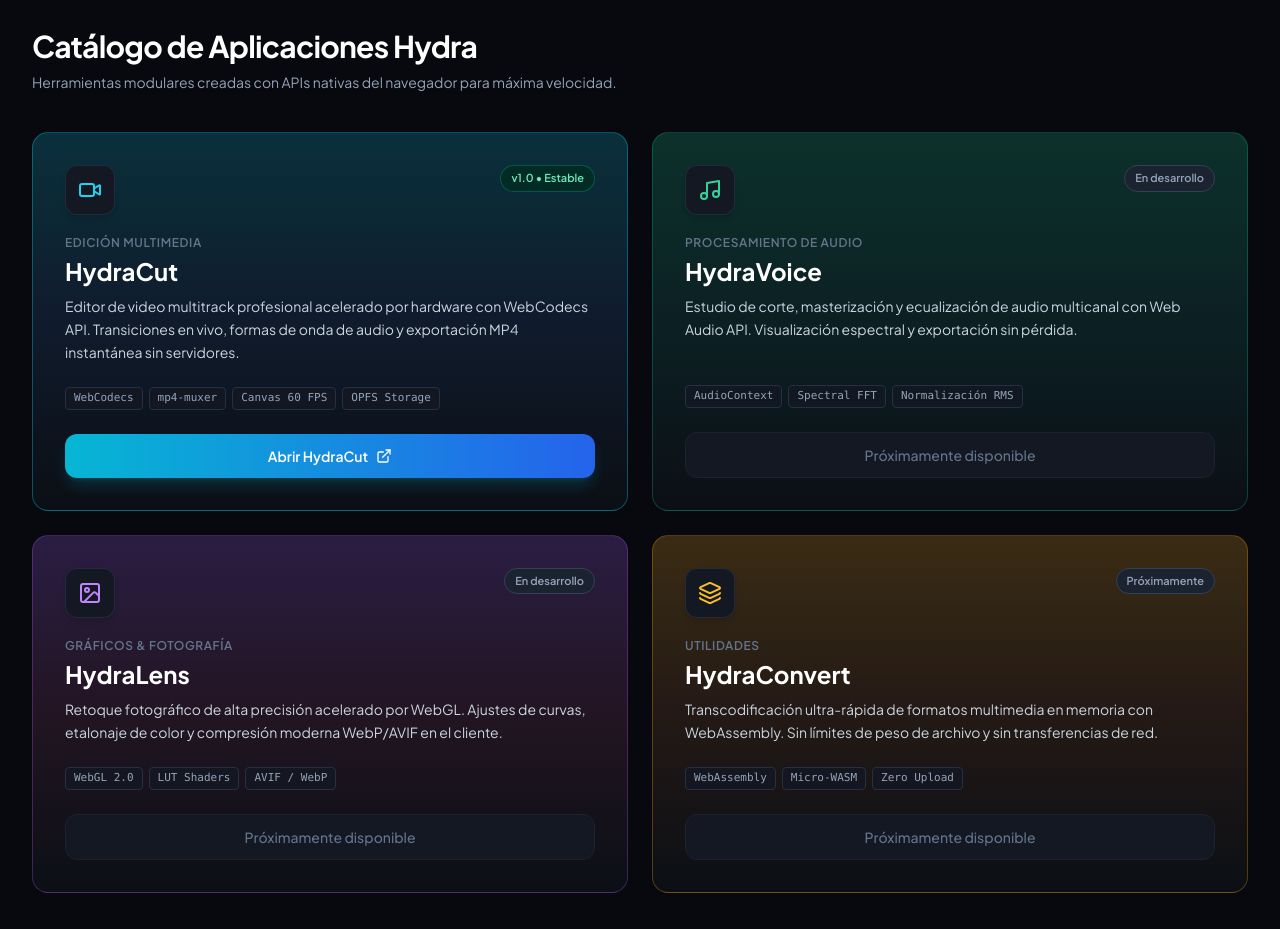
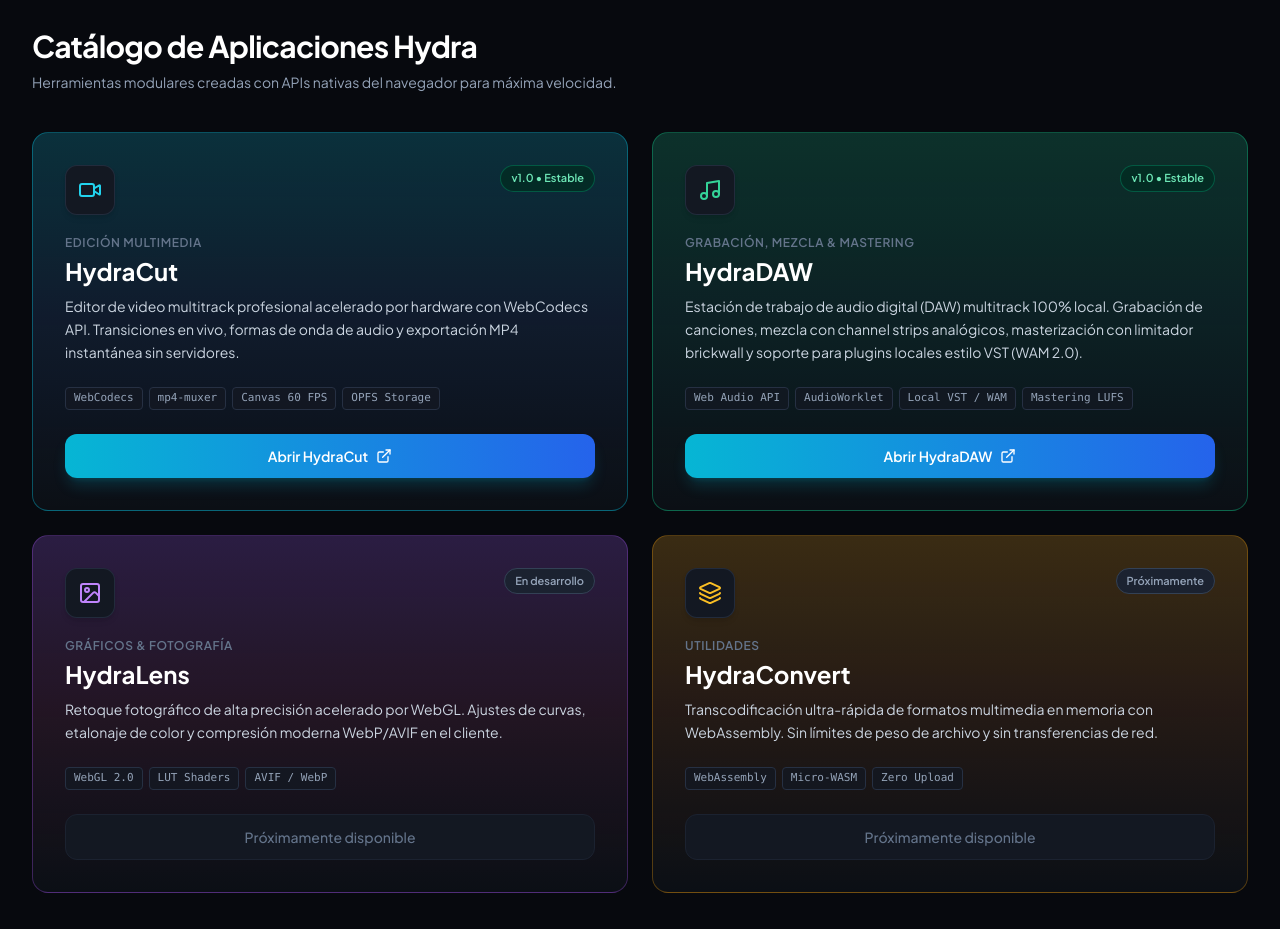
Before and after one commit to juanpimg/hydraapps, a React (Vite) app: page / in a window 1280 px wide. Shown: the part 820-1749 px from the top of the page. Built offline with nearby package versions, Linux system fonts and the light colour scheme.

Commit message:
feat: redirecciones a HydraCut y HydraDAW en Pages
- HydraCut -> https://hydracut.pages.dev/
- HydraDAW (sustituye placeholder HydraVoice) -> https://hydradaw.pages.dev/
- Mantiene fallback localhost en dev (5173/5175)
- Enlaces externos con target _blank

```diff
--- a/src/App.tsx
+++ b/src/App.tsx
@@ -29,9 +29,9 @@ interface AppItem {
 }
 
 export default function App() {
-  const editorUrl = typeof window !== 'undefined' && window.location.port === '5174'
-    ? 'http://localhost:5173'
-    : './editor/';
+  const isDev = typeof window !== 'undefined' && window.location.port === '5174';
+  const editorUrl = isDev ? 'http://localhost:5173' : 'https://hydracut.pages.dev/';
+  const dawUrl = isDev ? 'http://localhost:5175' : 'https://hydradaw.pages.dev/';
 
   const apps: AppItem[] = [
     {
@@ -48,16 +48,16 @@ export default function App() {
       gradient: 'from-cyan-500/20 via-blue-500/10 to-transparent',
     },
     {
-      id: 'hydra-voice',
-      name: 'HydraVoice',
-      badge: 'En desarrollo',
-      status: 'coming_soon',
-      category: 'Procesamiento de Audio',
-      description: 'Estudio de corte, masterización y ecualización de audio multicanal con Web Audio API. Visualización espectral y exportación sin pérdida.',
+      id: 'hydra-daw',
+      name: 'HydraDAW',
+      badge: 'v1.0 • Estable',
+      status: 'live',
+      category: 'Grabación, Mezcla & Mastering',
+      description: 'Estación de trabajo de audio digital (DAW) multitrack 100% local. Grabación de canciones, mezcla con channel strips analógicos, masterización con limitador brickwall y soporte para plugins locales estilo VST (WAM 2.0).',
       icon: <Music className="w-6 h-6 text-emerald-400" />,
-      tags: ['AudioContext', 'Spectral FFT', 'Normalización RMS'],
-      launchUrl: '#',
-      accentColor: 'border-emerald-500/30 hover:border-emerald-400/60',
+      tags: ['Web Audio API', 'AudioWorklet', 'Local VST / WAM', 'Mastering LUFS'],
+      launchUrl: dawUrl,
+      accentColor: 'border-emerald-500/40 hover:border-emerald-400',
       gradient: 'from-emerald-500/20 via-teal-500/10 to-transparent',
     },
     {
@@ -130,6 +130,8 @@ export default function App() {
             </a>
             <a
               href={editorUrl}
+              target="_blank"
+              rel="noopener noreferrer"
               className="inline-flex items-center gap-2 px-4 py-2 rounded-lg bg-gradient-to-r from-cyan-500 to-blue-600 hover:from-cyan-400 hover:to-blue-500 text-white text-xs font-semibold shadow-lg shadow-cyan-500/20 transition hover:shadow-cyan-500/30"
             >
               <span>Lanzar HydraCut</span>
@@ -162,6 +164,8 @@ export default function App() {
           <div className="flex flex-col sm:flex-row items-center justify-center gap-4">
             <a
               href={editorUrl}
+              target="_blank"
+              rel="noopener noreferrer"
               className="w-full sm:w-auto inline-flex items-center justify-center gap-2.5 px-6 py-3.5 rounded-xl bg-gradient-to-r from-cyan-500 via-blue-600 to-indigo-600 hover:from-cyan-400 hover:to-blue-500 text-white font-semibold text-sm shadow-xl shadow-cyan-500/25 transition transform hover:-translate-y-0.5"
             >
               <Video className="w-4 h-4" />
@@ -262,6 +266,8 @@ export default function App() {
                   {app.status === 'live' ? (
                     <a
                       href={app.launchUrl}
+                      target="_blank"
+                      rel="noopener noreferrer"
                       className="w-full inline-flex items-center justify-center gap-2 py-3 px-4 rounded-xl bg-gradient-to-r from-cyan-500 to-blue-600 hover:from-cyan-400 hover:to-blue-500 text-white font-semibold text-sm shadow-lg shadow-cyan-500/20 transition group-hover:shadow-cyan-500/30"
                     >
                       <span>Abrir {app.name}</span>
```
